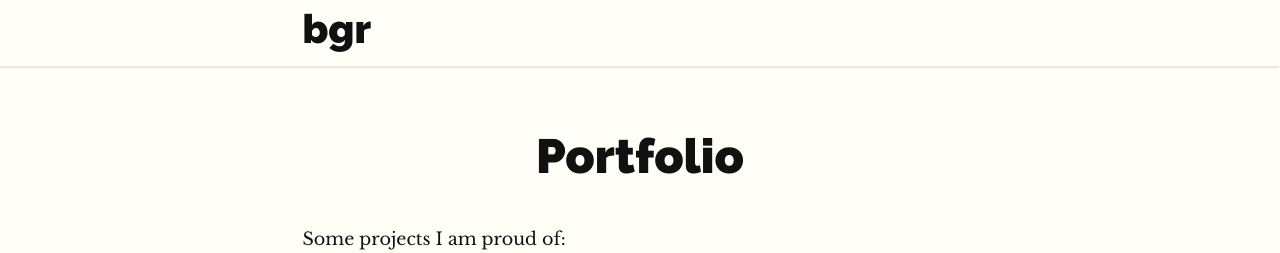
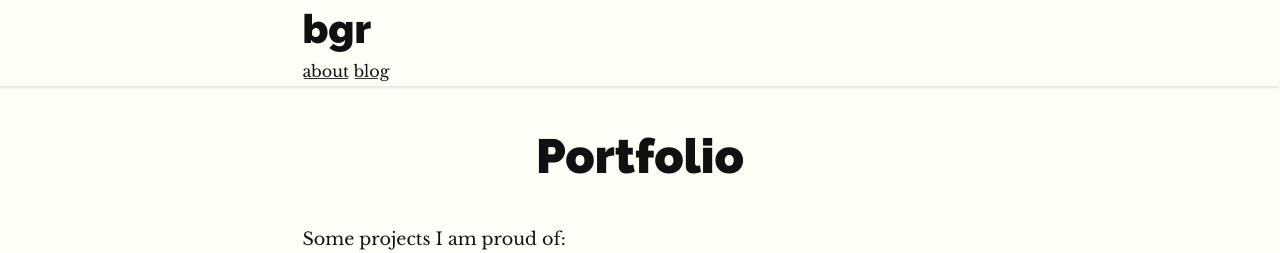
Before and after one commit to benjamingrobertson/benjamingrobertson.github.io, a Jekyll site: the page built from portfolio.md, in a window 1280 px wide. Shown: the top 253 px of the page. Built offline with Jekyll 4.4.1, drawn with Linux system fonts in a browser that asks for light colours.

Commit message:
Add page links

```diff
--- a/_includes/header.html
+++ b/_includes/header.html
@@ -13,7 +13,8 @@
         </a>
 
         <nav class="site-nav">
-
+            <a class="page-link" href="/about">about</a>
+            <a class="page-link" href="/blog">blog</a>
             <!-- <div class="trigger">
                 {% for my_page in site.pages %} {% if my_page.title %}
                 <a class="page-link" href="{{ my_page.url | relative_url }}">{{ my_page.title | escape }}</a> {% endif %} {% endfor %}
```
